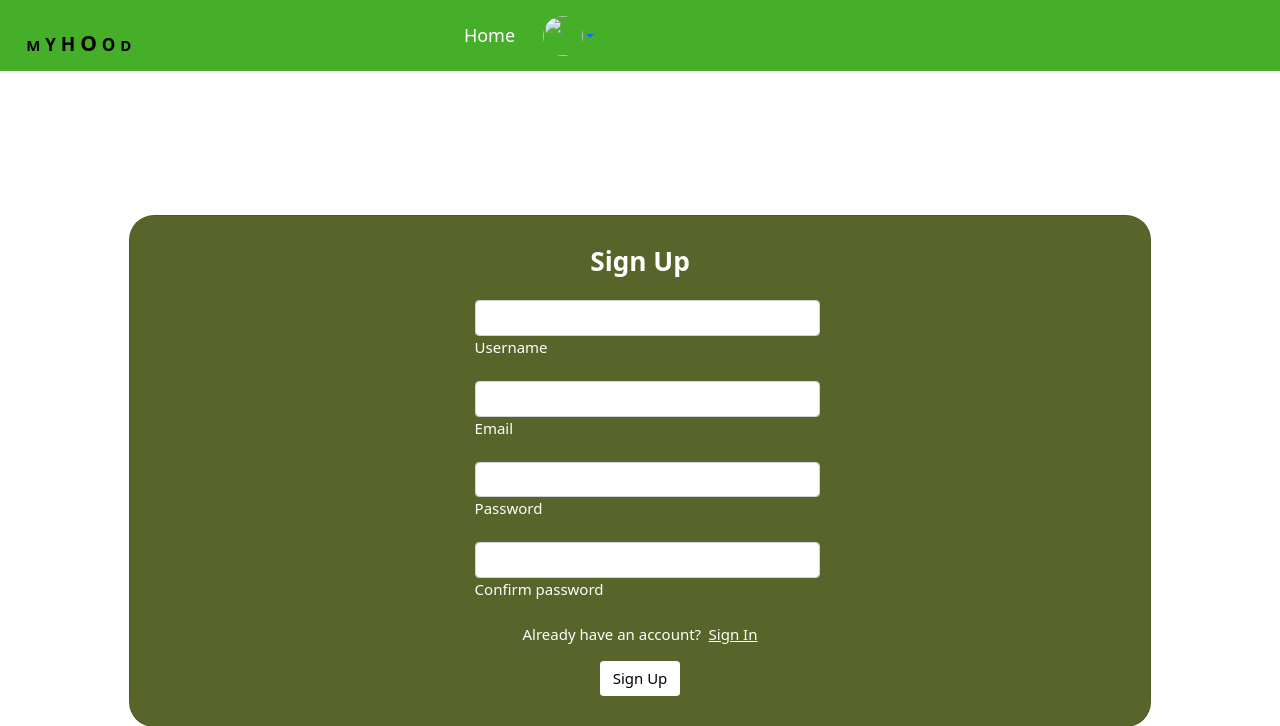
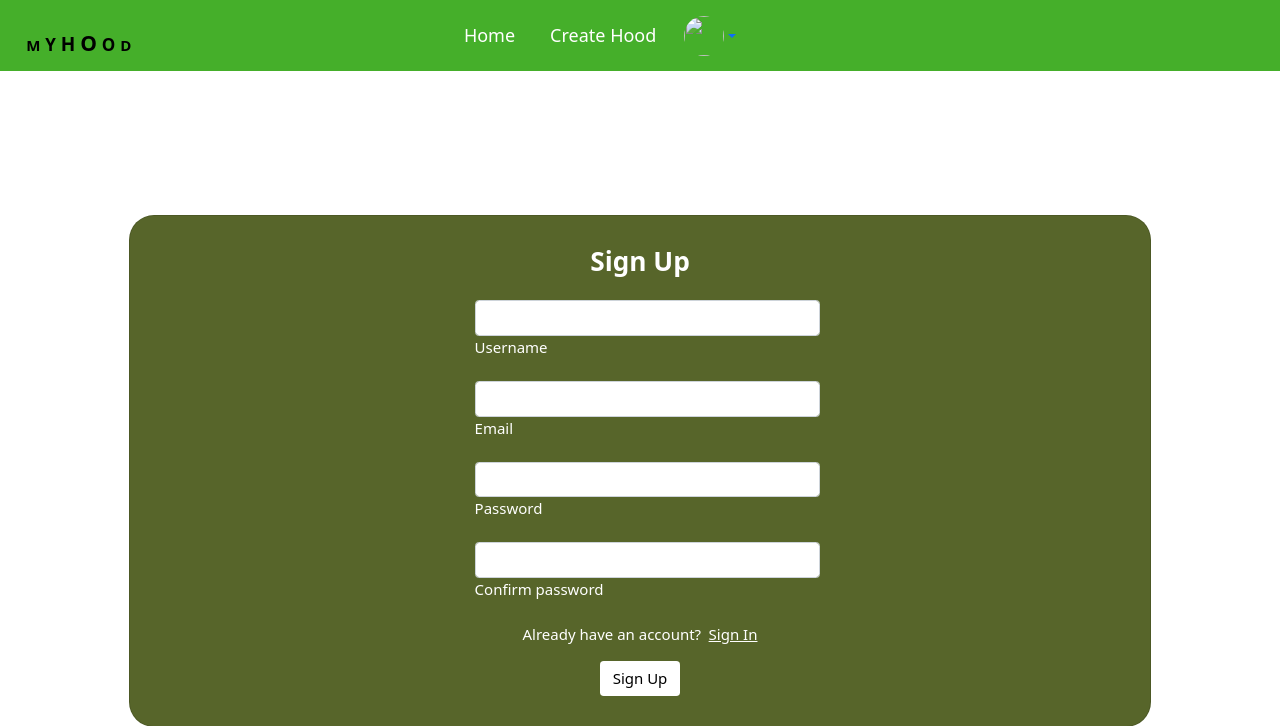
Before and after one commit to Kirugik/myhood, a Django app: page /sign-up/ in a window 1280 px wide. Shown: the top 726 px of the page. Run offline with Django 4.2, Linux system fonts and the light colour scheme; some libraries are stand-ins or nearby versions.

Commit message:
Fix: fix navbar elements

```diff
--- a/hoodupdates/templates/navbar.html
+++ b/hoodupdates/templates/navbar.html
@@ -55,13 +55,13 @@
                         <a class="nav-link" href="{% url 'index' %}" style="color: #ffffff; font-size: 18px; margin-right: 20px;">Home</a>
                     </li>
 
+                    <li class="nav-item">
+                        <a class="nav-link" href="{% url 'create-hood' %}" style="color: #ffffff; font-size: 18px; margin-right: 20px;">Create Hood</a>
+                    </li>
+
                     {% if user.profile.hood %}
                     <li class="nav-item">
                         <a class="nav-link" href="{% url 'view-hood' user.profile.hood.id %}" style="color: #ffffff; font-size: 18px; margin-right: 20px;">My Hood</a>
-                    </li>
-
-                    <li class="nav-item">
-                        <a class="nav-link" href="{% url 'create-hood' %}" style="color: #ffffff; font-size: 18px; margin-right: 20px;">Create Hood</a>
                     </li>
                     {% endif %}
 
```
